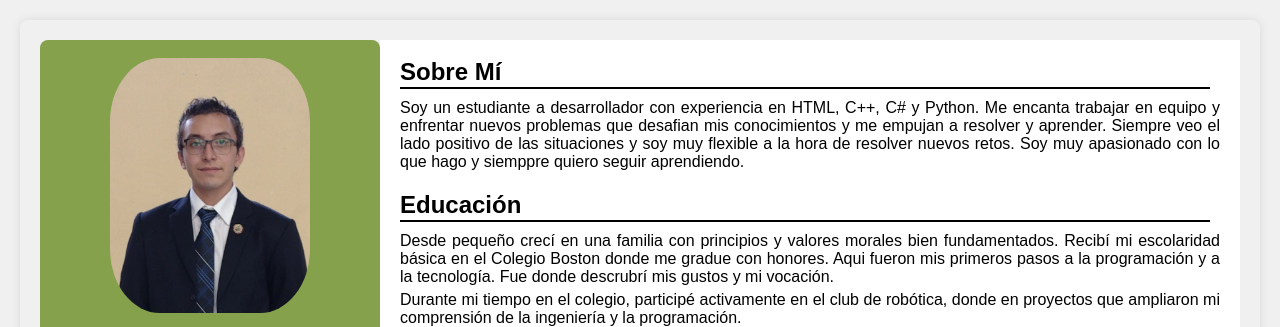
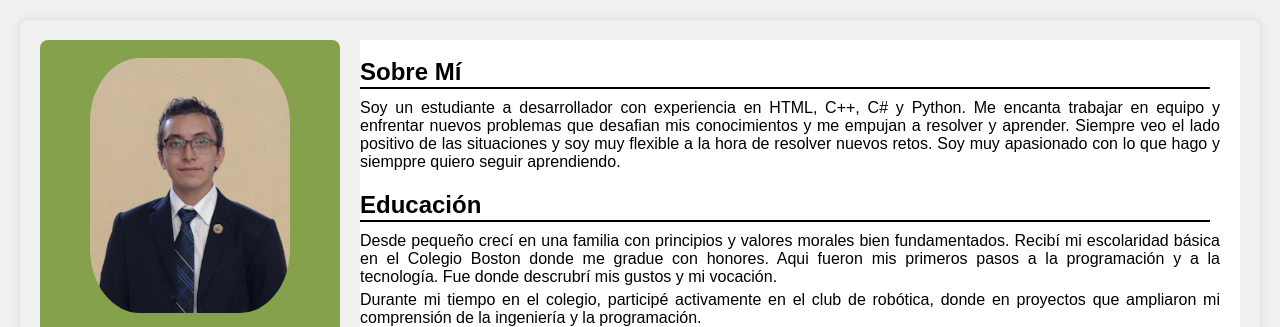
Before and after one commit to JoseRosales123/CV_JR.github.io, a plain HTML site: page index.html in a window 1280 px wide. Shown: the top 327 px of the page. Drawn offline with Linux system fonts and the light colour scheme.

Commit message:
VERSION FINAL 1.2

```diff
--- a/index.html
+++ b/index.html
@@ -14,6 +14,7 @@
         }
         .container {
             display: flex;
+            flex-direction: column; /* Cambiamos la dirección del contenedor a columna */
             max-width: 1200px;
             margin: 20px auto;
             padding: 20px;
@@ -22,17 +23,17 @@
             overflow: hidden;
         }
         .left-column {
-            width: 300px;
-            padding-right: 20px;
-            padding-left: 20px;
+            width: 100%; /* Cambiamos el ancho al 100% */
             background-color: rgba(107, 142, 35, 0.8); /* Verde oliva */
             border-radius: 8px;
             color: #fff;
+            order: 2; /* Cambiamos el orden a 2 */
+            margin-bottom: 20px; /* Añadimos un espacio inferior */
         }
         .right-column {
             flex: 1;
-            padding-left: 20px;
             background-color: #fff;
+            order: 1; /* Cambiamos el orden a 1 */
         }
         .info {
             margin-bottom: 20px;
@@ -83,6 +84,29 @@
             font-size: 32px; /* Tamaño de letra grande */
             font-weight: bold; /* Tipo de letra gruesa */
             margin-bottom: 20px;
+        }
+
+        /* Media queries para hacer la página responsive */
+        @media only screen and (min-width: 768px) {
+            .container {
+                flex-direction:row; /* Cambiamos la dirección del contenedor a fila */
+            }
+            .left-column {
+                width: 300px; /* Restauramos el ancho original */
+                order: 1; /* Cambiamos el orden a 1 */
+                margin-right: 20px; /* Añadimos un espacio derecho */
+                margin-bottom: 0; /* Quitamos el espacio inferior */
+            }
+            .right-column {
+                order: 2; /* Cambiamos el orden a 2 */
+            }
+
+        }
+
+        @media only screen and (max-width: 767px) {
+            .container {
+                flex-direction: column-reverse; /* Cambiamos el orden a columna inversa */
+            }
         }
     </style>
 </head>
@@ -171,7 +195,6 @@
                     </li>
 
                 </ul>
-
                 <!-- Detalles de tu experiencia laboral aquí -->
                 <div class="skills">
                     <div class="skill">
```
Lines whose indentation alone changed are shown as unchanged.
